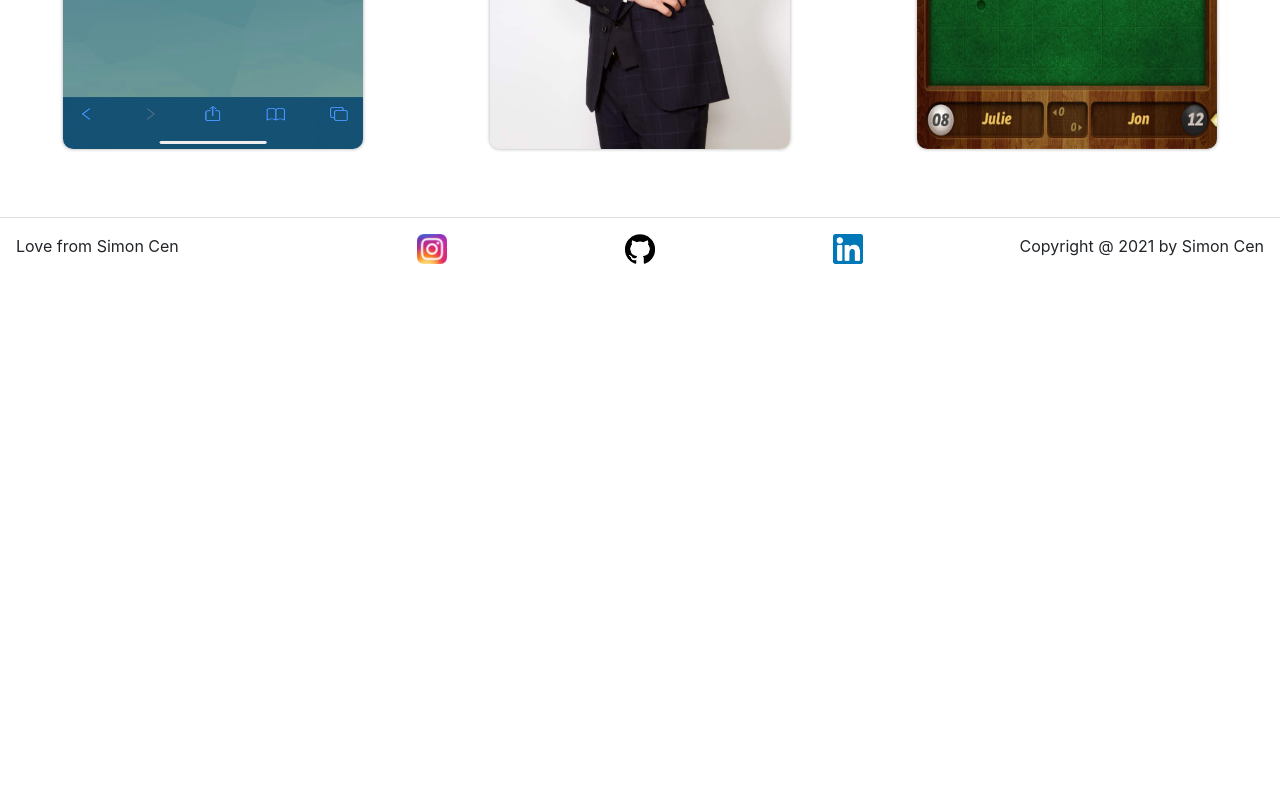
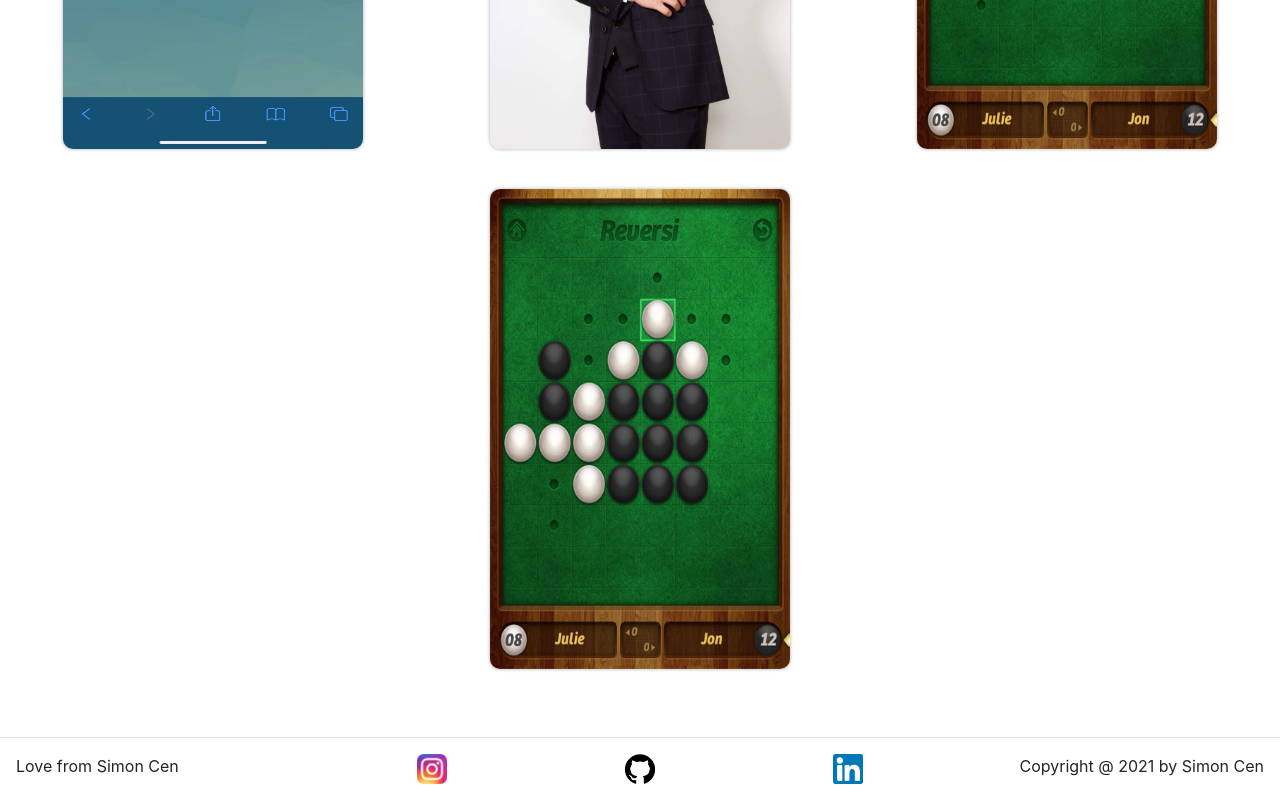
Before and after one commit to simoncen/PortfolioWebSite, a React (Create React App) app: page / in a window 1280 px wide. Shown: the part 882-1682 px from the top of the page. Before the commit the page ends 1162 px from the top, so only its background shows below. Built offline with nearby package versions, Linux system fonts and the light colour scheme.

Commit message:
changes to Home and About page

```diff
--- a/src/components/Carousel.js
+++ b/src/components/Carousel.js
@@ -33,6 +33,14 @@ class Carousel extends React.Component{
                     id: 2,
                     title: 'Reversi Game',
                     subTitle: "Fun terminal-played game built with C languange. Reversi Game is a game that allows user to choose between black and white chess as users can flip over the opponent's chess if he/she does it right.",
+                    imgSrc: reversi,
+                    link: 'https://github.com/simoncen/Reversi-Game',
+                    selected: false
+                },
+                {
+                    id: 3,
+                    title: 'Reversi Game',
+                    subTitle: "Fun terminal-played game built with C language. Reversi Game is a game that allows users to choose between black and white chess as users can flip over the opponent's chess if he/she does it right.",
                     imgSrc: reversi,
                     link: 'https://github.com/simoncen/Reversi-Game',
                     selected: false
--- a/src/pages/AboutPage.js
+++ b/src/pages/AboutPage.js
@@ -11,9 +11,9 @@ function AboutPage(props){
         <div>
             <Hero title={props.title}/>
             <Content>
-                <p>Hi there, my name is Simon. I am a full-stack developer who have experience in ReactJs, Redux, MongoDB, ExpresJs, NodeJs, Bootstrap, and MaterialUI. </p>
+            <p>Hi there, my name is Simon. I am a Computer Engineering student from the University of Toronto. I am a full-stack developer who have experience in ReactJs, Redux, MongoDB, ExpresJs, NodeJs, Bootstrap, and MaterialUI. </p>
                 <p>Coding is my passion. I write in many languages including Javascript, C++, Python, and Java. However, I am also very intrigued about doing bussiness and interacting with the stock market. </p>
-                <p>My vision is to convert the skills that I have to bring the fascinating ideas with the most potential in improving our society to live.</p>
+                <p>My vision is to convert the skills that I have to bring fascinating ideas with the most potential in improving our society to live.</p>
                 <p>I deeply believe in the idea of 'Knowledge reshapes destiny'.  This not only applies to myself, but also to the people I could give an impact to. Therefore, I hope that one day, I could become an entrepeneur and accomplish this goal!</p>
                 <p>
                     If you want to learn more about me, feel free to send me an email through the Contact page, check out my Social Media down below, or view my
```
